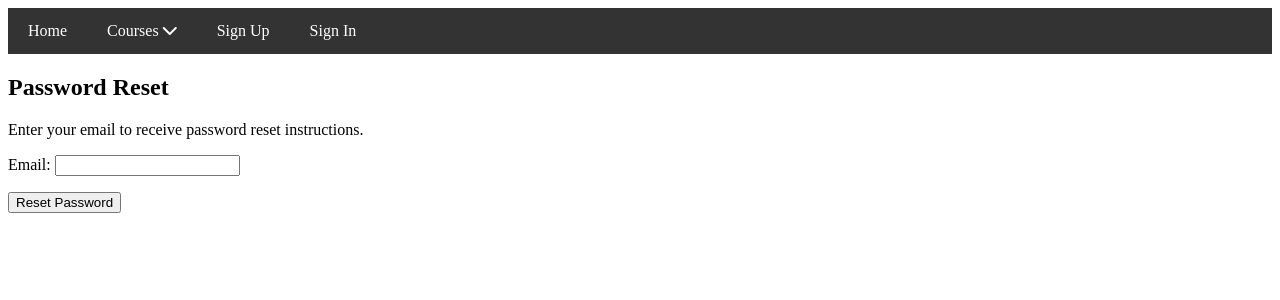
After one commit to guanwang19/data, a Django app: page /users/password_reset/ in a window 1280 px wide. The commit adds this page. Shown: the top 300 px of the page. Run offline with Django 4.2, Linux system fonts and the light colour scheme.

Commit message:
worked on password reset

```diff
--- /dev/null
+++ b/users/templates/users/password_reset.html
@@ -0,0 +1,10 @@
+{% extends "base.html" %}
+{% block content %}
+<h2>Password Reset</h2>
+<p>Enter your email to receive password reset instructions.</p>
+<form method="post">
+    {% csrf_token %}
+    {{ form.as_p }}
+    <button type="submit">Reset Password</button>
+</form>
+{% endblock %}
--- /dev/null
+++ b/users/templates/users/password_reset_complete.html
@@ -0,0 +1,5 @@
+{% extends "base.html" %}
+{% block content %}
+<h2>Password Reset Complete</h2>
+<p>Your password has been changed. <a href="{% url 'users:signin' %}">Sign in</a></p>
+{% endblock %}
--- /dev/null
+++ b/users/templates/users/password_reset_done.html
@@ -0,0 +1,5 @@
+{% extends "base.html" %}
+{% block content %}
+<h2>Password Reset Sent</h2>
+<p>Check your email for the reset link.</p>
+{% endblock %}
--- a/users/templates/users/signin.html
+++ b/users/templates/users/signin.html
@@ -8,4 +8,6 @@
         <button type="submit">Sign In</button>
     </form>
     <p>Don't have an account? <a href="{% url 'users:signup' %}">Sign up</a></p>
+    <p><a href="{% url 'users:password_reset' %}">Forgot Password?</a></p>
+
 {% endblock %}
--- a/users/templates/users/signup.html
+++ b/users/templates/users/signup.html
@@ -7,5 +7,5 @@
         {{ form.as_p }}
         <button type="submit">Sign Up</button>
     </form>
-    <p>Already have an account? <a href="{% url 'signin' %}">Sign in</a></p>
+    <p>Already have an account? <a href="{% url 'users:signin' %}">Sign in</a></p>
 {% endblock %}
--- a/users/urls.py
+++ b/users/urls.py
@@ -1,11 +1,30 @@
-
 from django.urls import path
+from django.contrib.auth import views as auth_views
 from .views import signup_view, signin_view, signout_view
 
-app_name = "users"  # ✅ Register the 'users' namespace
+app_name = "users"  # ✅ Ensure namespace is set
 
 urlpatterns = [
     path("signup/", signup_view, name="signup"),
     path("signin/", signin_view, name="signin"),
     path("signout/", signout_view, name="signout"),
+
+    # ✅ Fix: Ensure success_url uses namespace correctly
+    path("password_reset/", auth_views.PasswordResetView.as_view(
+        template_name="users/password_reset.html",
+        email_template_name="users/password_reset_email.html",
+        success_url="/users/password_reset/done/"  # ✅ Explicit absolute path
+    ), name="password_reset"),
+
+    path("password_reset/done/", auth_views.PasswordResetDoneView.as_view(
+        template_name="users/password_reset_done.html"
+    ), name="password_reset_done"),
+
+    path("reset/<uidb64>/<token>/", auth_views.PasswordResetConfirmView.as_view(
+        template_name="users/password_reset_confirm.html"
+    ), name="password_reset_confirm"),
+
+    path("reset/done/", auth_views.PasswordResetCompleteView.as_view(
+        template_name="users/password_reset_complete.html"
+    ), name="password_reset_complete"),
 ]
```
Also changed, not shown: config/settings.py (+11 -3 lines), users/forms.py (+6 -3 lines), users/templates/users/password_reset_confirm.html (added, +9 -0 lines), users/templates/users/password_reset_email.html (added, +14 -0 lines), users/views.py (+19 -5 lines).
